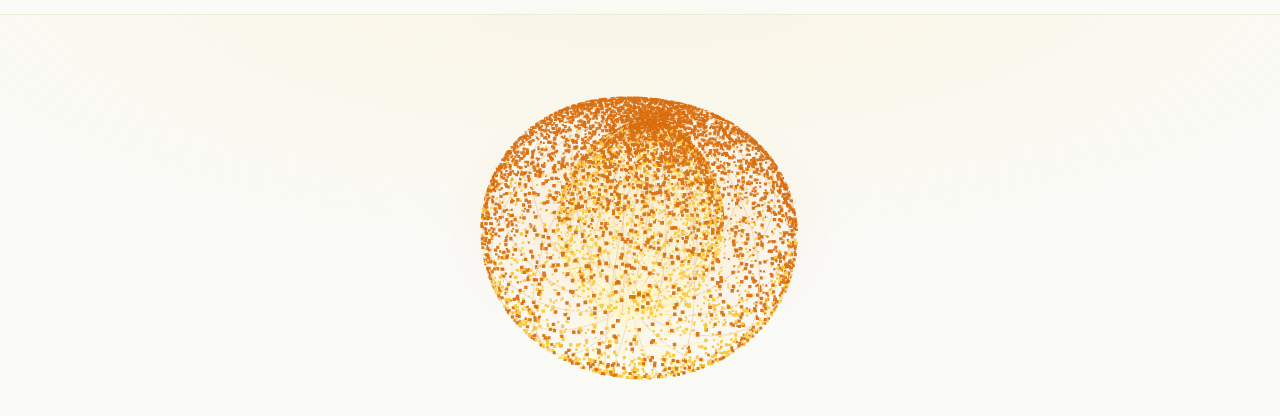
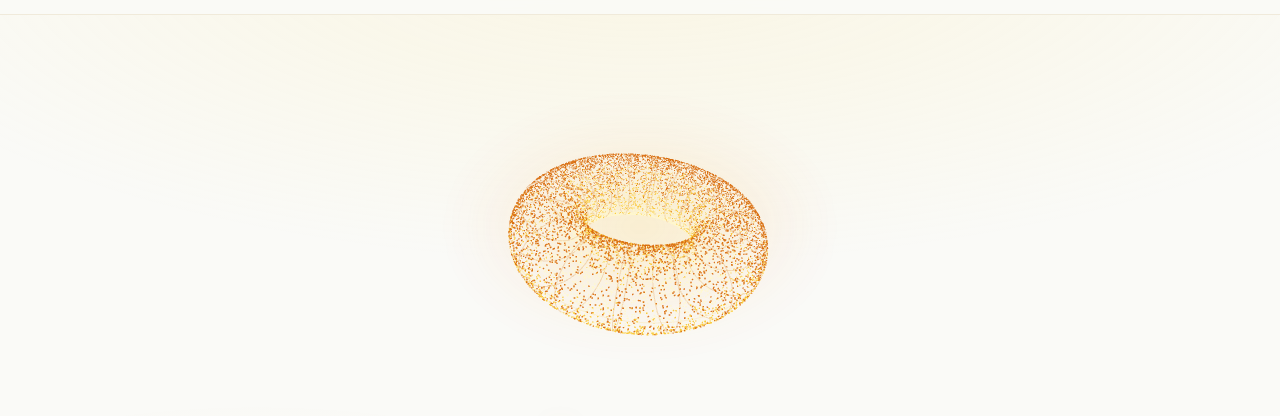
Before and after one commit to christiancattaneo/cattaneo, a plain HTML site: page index.html in a window 1280 px wide. Shown: the part 47-463 px from the top of the page. Drawn offline with nearby package versions, Linux system fonts and the light colour scheme; animation ran at ten frames a second.

Commit message:
revert: back to R_maj=2.0 R_min=0.8 (original proportions), keep 12k particles + 16 poloidal lines

```diff
--- a/index.html
+++ b/index.html
@@ -780,7 +780,7 @@
     const scene  = new THREE.Scene();
     const camera = new THREE.PerspectiveCamera(45, 1, 0.1, 100);
     // Slight elevation angle like convergence.sh
-    camera.position.set(0, 0.8, 4.0);
+    camera.position.set(0, 1.8, 8.5);
     camera.lookAt(0, 0, 0);
 
     function resize() {
@@ -817,8 +817,8 @@
     // Horn torus: R_maj < R_min → hole pinches closed → apple/sphere shape
     // At R_maj=0: sphere. At R_maj=R_min: horn torus (hole just closed).
     // R_maj=0.35, R_min=1.2 gives the classic toroidal field / apple core look.
-    const R_maj = 0.35;
-    const R_min = 1.2;
+    const R_maj = 2.0;
+    const R_min = 0.8;
 
     // Convert poloidal/toroidal angles → 3D position
     function fieldPoint(phi, theta) {
```
